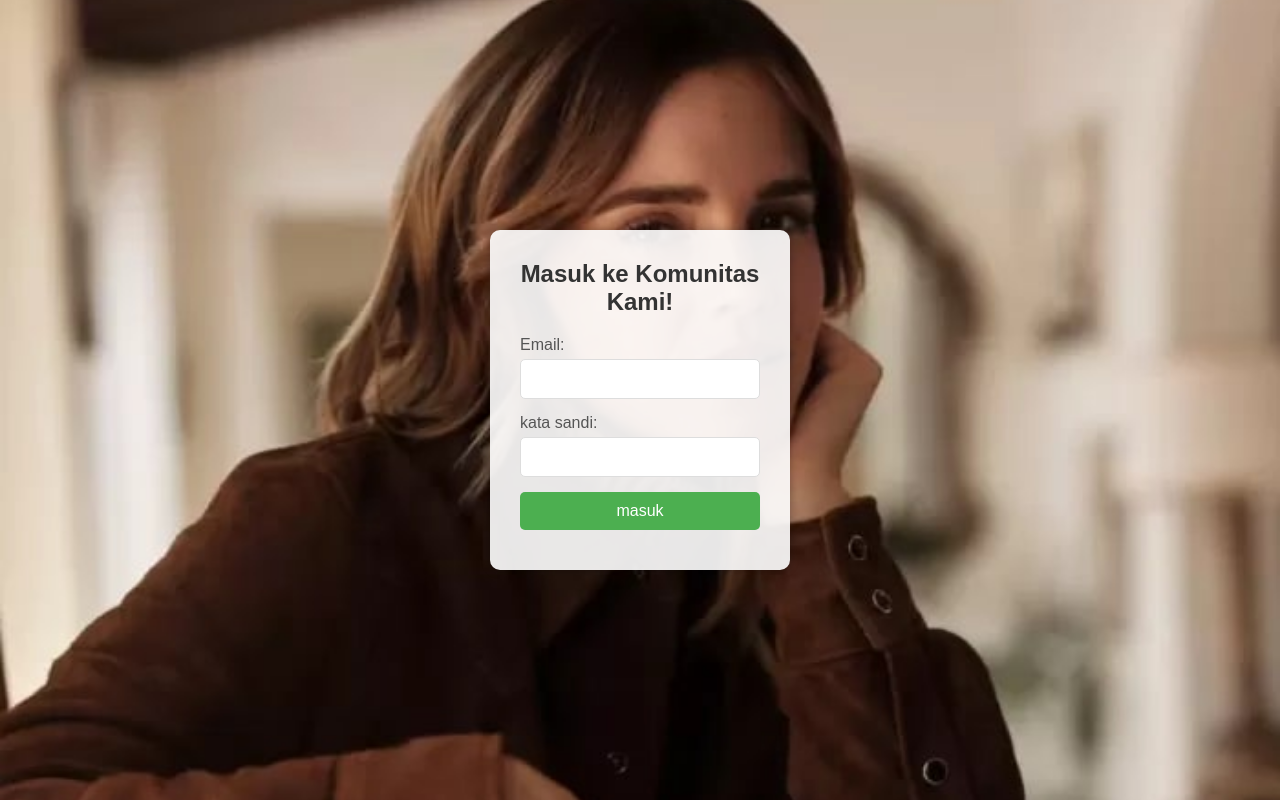
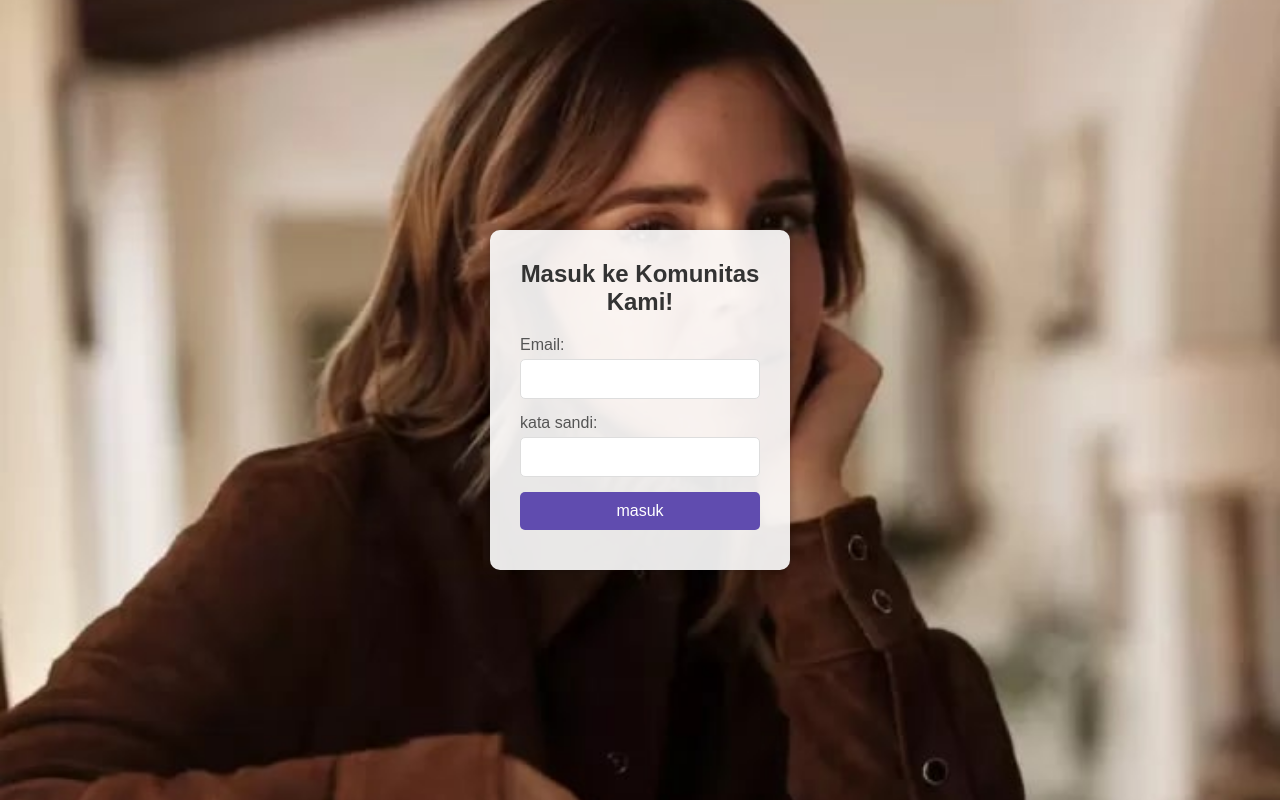
Before and after one commit to naylatifanirwasita/emmawebsite, a plain HTML site: page login/login.html in a window 1280 px wide. Drawn offline with Linux system fonts and the light colour scheme.

Commit message:
Update stylelogin.css

```diff
--- a/login/stylelogin.css
+++ b/login/stylelogin.css
@@ -52,7 +52,7 @@
   button {
     width: 100%;
     padding: 10px;
-    background-color: #4CAF50;
+    background-color: #604caf;
     color: white;
     border: none;
     border-radius: 5px;
@@ -61,7 +61,7 @@
   }
 
   button:hover {
-    background-color: #45a049;
+    background-color: #6545a0;
   }
 
   #error-message {
```
